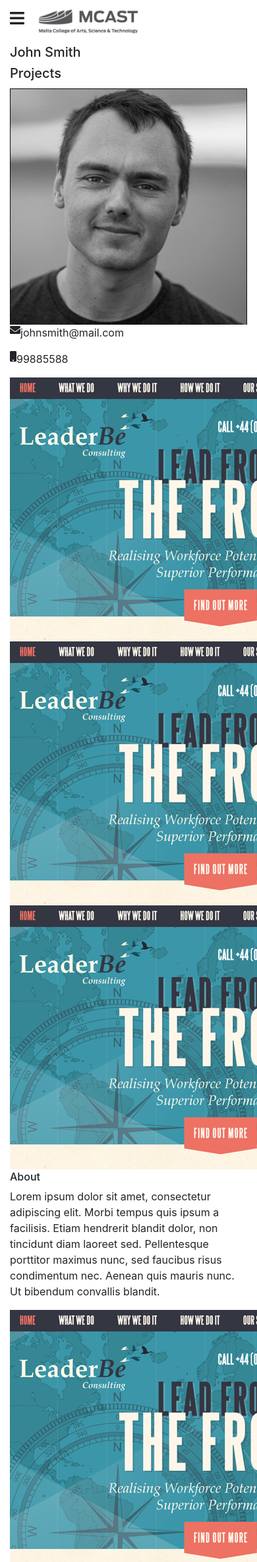
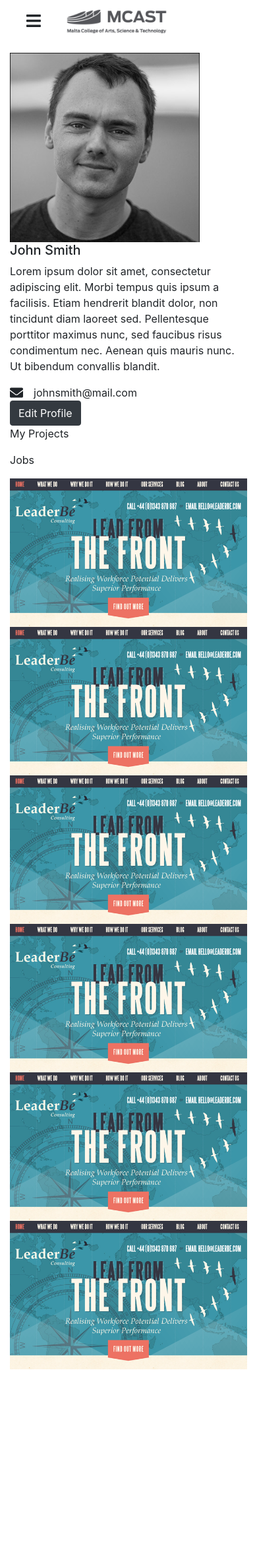
Before and after one commit to yannku/PHP-Databases2, a PHP site: page /profile.html in a window 390 px wide; the page is wider, and only the part inside the window is pictured. Shown: the top 2367 px of that part at 66% size. After the commit the page ends 2075 px from the top of that part, so only its background shows below. Run offline with PHP 8.4, Linux system fonts and the light colour scheme; some libraries are stand-ins or nearby versions.

Commit message:
more updates

```diff
--- a/Testing/_data/css/_classes.sass
+++ b/Testing/_data/css/_classes.sass
@@ -7,3 +7,20 @@
 
 .navmargin
     padding-bottom: 5em
+
+.login
+    align-items: center
+    .input-group
+        padding-bottom: 1em
+    img
+        width: 100%
+        -webkit-clip-path: polygon(25% 0%, 100% 0%, 75% 100%, 0% 100%)
+        clip-path: polygon(25% 0%, 100% 0%, 75% 100%, 0% 100%)
+
+form
+
+    img
+        width: 30%
+
+    .input-group
+        padding-top: 1em
--- a/Testing/css/style.css
+++ b/Testing/css/style.css
@@ -104,6 +104,28 @@
     padding-bottom: 5em;
 }
 
+.login {
+    align-items: center;
+}
+
+.login .input-group {
+    padding-bottom: 1em;
+}
+
+.login img {
+    width: 100%;
+    -webkit-clip-path: polygon(25% 0%, 100% 0%, 75% 100%, 0% 100%);
+    clip-path: polygon(25% 0%, 100% 0%, 75% 100%, 0% 100%);
+}
+
+form img {
+    width: 30%;
+}
+
+form .input-group {
+    padding-top: 1em;
+}
+
 .stdcourse {
     display: flex;
     padding-left: 0;
--- a/Testing/profile.html
+++ b/Testing/profile.html
@@ -5,195 +5,105 @@
         <meta name="viewport" content="width=device-width, initial-scale=1, shrink-to-fit=no">
         <link type="text/css" rel="stylesheet" href="css\bootstrap.min.css" />
         <link type="text/css" rel="stylesheet" href="css\style.css" />
-        <script src="https://code.jquery.com/jquery-3.3.1.min.js" integrity="sha256-FgpCb/KJQlLNfOu91ta32o/NMZxltwRo8QtmkMRdAu8=" crossorigin="anonymous"></script>        <script src="js\bootstrap.bundle.min.js"></script>
+        <script src="https://code.jquery.com/jquery-3.3.1.min.js" integrity="sha256-FgpCb/KJQlLNfOu91ta32o/NMZxltwRo8QtmkMRdAu8=" crossorigin="anonymous"></script>
+        <script src="js\bootstrap.bundle.min.js"></script>
         <script src="js\bootstrap.min.js"></script>
         <script src="https://cdnjs.cloudflare.com/ajax/libs/malihu-custom-scrollbar-plugin/3.1.5/jquery.mCustomScrollbar.concat.min.js"></script>
 
+
         <title>MCAST ICA</title>
-        <style>
-        .sidenav {
-            height: 100%;
-            width: 0;
-            position: fixed;
-            z-index: 1;
-            top: 0;
-            left: 0;
-            background-color: #111;
-            overflow-x: hidden;
-            transition: 0.5s;
-            padding-top: 60px;
-            }
 
-        .sidenav a {
-            padding: 8px 8px 8px 32px;
-            text-decoration: none;
-            font-size: 15px;
-            color: #818181;
-            display: block;
-            transition: 0.3s;
-        }
-
-        .sidenav a:hover {
-            color: #f1f1f1;
-        }
-
-        .sidenav .closebtn {
-            position: absolute;
-            top: 0;
-            right: 25px;
-            font-size: 36px;
-            margin-left: 50px;
-        }
-
-        @media screen and (max-height: 450px) {
-        .sidenav {padding-top: 15px;}
-        .sidenav a {font-size: 18px;}
-        }
-        </style>
-        <title></title>
     </head>
     <body>
+        <input type="checkbox" id="toggle-sidenav" class="hidden">
+        <label class="sidenav-bg" for="toggle-sidenav"></label>
         <div id="mySidenav" class="sidenav">
-            <a href="javascript:void(0)" class="closebtn" onclick="closeNav()">&times;</a>
+            <label class="closebtn" for="toggle-sidenav">&times;</label>
             <a href="index.html">Home</a>
             <a href="#">About</a>
             <a href="courselist.html">Courses</a>
-            <a href="#">Map</a>
+            <a href="map.html">Map</a>
             <a href="students.html">Our Students</a>
-            <a class="dropdown-btn">Student links
+            <a class="dropdown-btn" data-toggle="#student-links">Student links
                 <i class="fas fa-caret-down"></i>
             </a>
-            <div class="dropdown-container">
+            <div class="dropdown-container" id="student-links">
               <a href="#">Library</a>
-              <a href="#">Timetables</a>
+              <a href="timetable.html">Timetables</a>
               <a href="#">Academic Links</a>
               <a href="#">Forms</a>
               <a href="#">Academic Calendar</a>
               <a href="#">Cancelled Lectures</a>
             </div>
-            <a href="#">Login</a>
-            <a href="#">Vacancies</a>
+            <a href="login.html">Login</a>
+            <a href="jobslistsica.html">Vacancies</a>
         </div>
-        <div class="container">
-            <div class="row">
-                <div class="col-sm-3">
-                    <span style="font-size:25px;cursor:pointer" onclick="openNav()">
-                        <i class="fas fa-bars"></i>
-                    </span>
-                    <img class="logo" id="logo" src="Images\solid_normal.png" alt="">
+
+
+        <div class="container navmargin">
+            <div class="row tnav">
+                <div class="col-sm-3 lnav">
+                        <label style="font-size:25px;" for="toggle-sidenav">
+                            <i class="icon fas fa-bars"></i>
+                        </label>
+                        <img class="logo" id="logo" src="Images\solid_normal.png" alt="">
                 </div>
                 <div class="col-sm-9">
                 </div>
             </div>
+        </div>
+        <div class="container">
             <div class="row">
-                <div class="col-sm-1"> </div>
-                <div class="col-sm-4">
-                    <h5>John Smith</h5>
-                </div>
 
                 <div class="col-sm-3">
-                    <h5>Projects</h5>
-                </div>
-                <div class="col-sm-3">
+                    <img src="Images\profile.jpg" class="porprof" alt="">
 
                 </div>
-                <div class="col-sm-1"></div>
-            </div>
-            <div class="row">
-                <div class="col-sm-1">
-
-                </div>
-                <div class="col-sm-2">
-                    <img class="prof" src="Images\profile.jpg" alt="">
-                </div>
-                <div class="col-sm-2">
-                    <div class="">
-                        <div class="info">
-                            <i class="fas fa-envelope"></i>
-                            <p>johnsmith@mail.com</p>
-                        </div>
-                        <div class="info">
-                            <i class="fas fa-mobile"></i>
-                            <p>99885588</p>
-                        </div>
-
-
-                    </div>
-                </div>
-
-                <div class="col-sm-2">
-                    <img class="bck" src="Images\website.png" alt="">
-                </div>
-                <div class="col-sm-2">
-                    <img class="bck" src="Images\website.png" alt="">
-                </div>
-                <div class="col-sm-2">
-                    <img class="bck" src="Images\website.png" alt="">
-                </div>
-                <div class="col-sm-1">
-
-                </div>
-            </div>
-            <div class="row">
-                <div class="col-sm-1">
-
-                </div>
-                <div class="col-sm-4">
-                    <h6>About</h6>
+                <div class="col-sm-9">
+                    <h5 class="name">John Smith</h5>
                     <p class="info"> Lorem ipsum dolor sit amet, consectetur adipiscing elit.
                         Morbi tempus quis ipsum a facilisis. Etiam hendrerit blandit dolor, non tincidunt diam laoreet sed.
                         Pellentesque porttitor maximus nunc, sed faucibus risus condimentum nec. Aenean quis mauris nunc.
                         Ut bibendum convallis blandit.</p>
+                    <div class="coninfo">
+                        <i class="fas fa-envelope"></i>
+                        <p class="email">johnsmith@mail.com</p>
+                    </div>
+                    <a href="editprofile.html"><button type="button" class="btn btn-dark">Edit Profile</button></a>
+                </div>
                 </div>
 
+                <div class="row">
+                    <div class="col-sm-6">
+                        <p>My Projects</p>
+                    </div>
+                    <div class="col-sm-6">
+                        <p>Jobs</p>
+                    </div>
+                </div>
 
-                <div class="col-sm-2">
-                    <img class="bck" src="Images\website.png" alt="">
-                </div>
-                <div class="col-sm-2">
-                    <img class="bck" src="Images\website.png" alt="">
-                </div>
-                <div class="col-sm-2">
-                    <img class="bck" src="Images\website.png" alt="">
-                </div>
-                <div class="col-sm-1">
+                <div class="row bck">
+                    <div class="col-sm-4">
+                        <img src="Images\website.png" alt="">
+                    </div>
+                    <div class="col-sm-4">
+                        <img src="Images\website.png" alt="">
+                    </div>
+                    <div class="col-sm-4">
+                        <img src="Images\website.png" alt="">
+                    </div>
+                    <div class="col-sm-4">
+                        <img src="Images\website.png" alt="">
+                    </div>
+                    <div class="col-sm-4">
+                        <img src="Images\website.png" alt="">
+                    </div>
+                    <div class="col-sm-4">
+                        <img src="Images\website.png" alt="">
+                    </div>
+
 
                 </div>
-            </div>
-            <div class="row">
-                <div class="col-sm-1">
-
-                </div>
-                <div class="col-sm-2">
-
-                </div>
-                <div class="col-sm-2">
-                    <a href="editprofile.html"> <button class="btn" type="button" name="button">Edit Profile</button></a>
-                </div>
-                <div class="col-sm-3">
-                    <h6>Jobs</h6>
-                </div>
-                <div class="col-sm-3">
-
-                </div>
-                <div class="col-sm-1"></div>
-            </div>
-            <div class="row">
-                <div class="col-sm-1">
-
-                </div>
-                <div class="col-sm-4"></div>
-                <div class="col-sm-4">
-                    <p>Job Title</p>
-                    <p>Company Name</p>
-                    <p>Lorem ipsum dolor sit amet, consectetur adipiscing elit.
-                    Morbi tempus quis ipsum a facilisis. Etiam hendrerit blandit dolor,
-                    non tincidunt diam laoreet sed. </p>
-                </div>
-                <div class="col-sm-2">
-                    <img class="bck" src="Images\logo-ex-7.png" alt="">
-                </div>
-                <div class="col-sm-1"></div>
             </div>
         </div>
         <script type="text/javascript" src="js/website.js"></script>
```
Also changed, not shown: Testing/css/style.min.css (+1 -1 lines), Testing/editprofile.html (+3 -35 lines), Testing/login.html (+73 -23 lines), Testing/Images/cameraperson.jpg (added).
